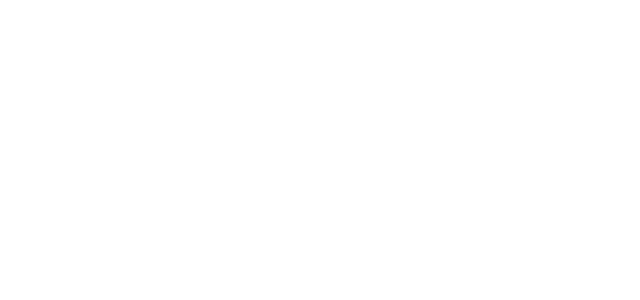
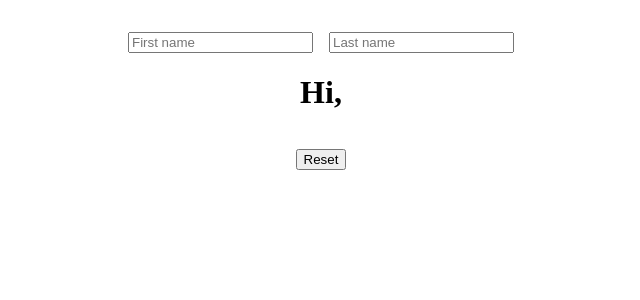
Before and after one commit to kauanper/Memoria-de-um-Componente, a React (Vite) app: page /desafio2 in a window 1280 px wide. Before the commit this address had no page. Shown: the top 300 px of the page, without its empty margins (319-959 px from the left). Built offline with nearby package versions, Linux system fonts and the light colour scheme.

Commit message:
adicionando desafio2 já convertido para jsx

```diff
--- a/src/App.jsx
+++ b/src/App.jsx
@@ -1,12 +1,14 @@
 import { Routes, Route } from 'react-router-dom';
 import Menu from './Menu';
 import Desafio1App from './desafio1/App';
+import Desafio2App from './desafio2/App';
 
 export default function App() {
   return (
     <Routes>
       <Route path="/" element={<Menu />} />
       <Route path="/desafio1" element={<Desafio1App />} />
+      <Route path="/desafio2" element={<Desafio2App/>} />
     </Routes>
   );
 }
--- a/src/Menu.jsx
+++ b/src/Menu.jsx
@@ -2,7 +2,7 @@ import { useNavigate } from 'react-router-dom';
 
 const apps = [
   { name: "Challenge 01", url: "/desafio1" },
-  { name: "Challenge 02", url: "/app2" },
+  { name: "Challenge 02", url: "/desafio2" },
   { name: "Challenge 03", url: "/app3" },
   { name: "Challenge 04", url: "/app4" },
 ];
--- /dev/null
+++ b/src/desafio2/App.jsx
@@ -0,0 +1,39 @@
+import { useState } from 'react';
+
+export default function Desafio2App() {
+  const [firstName, setFirstName] = useState('');
+  const [lastName, setLastName] = useState('');
+
+  function handleFirstNameChange(e) {
+    setFirstName(e.target.value);
+  }
+
+  function handleLastNameChange(e) {
+    setLastName(e.target.value);
+  }
+
+  function handleReset() {
+    setFirstName('');
+    setLastName('');
+  }
+
+  return (
+    <form onSubmit={e => e.preventDefault()} style={{ textAlign: 'center', marginTop: '2rem' }}>
+      <input
+        placeholder="First name"
+        value={firstName}
+        onChange={handleFirstNameChange}
+        style={{ marginRight: '1rem' }}
+      />
+      <input
+        placeholder="Last name"
+        value={lastName}
+        onChange={handleLastNameChange}
+      />
+      <h1>Hi, {firstName} {lastName}</h1>
+      <button onClick={handleReset} type="button" style={{ marginTop: '1rem' }}>
+        Reset
+      </button>
+    </form>
+  );
+}
```
